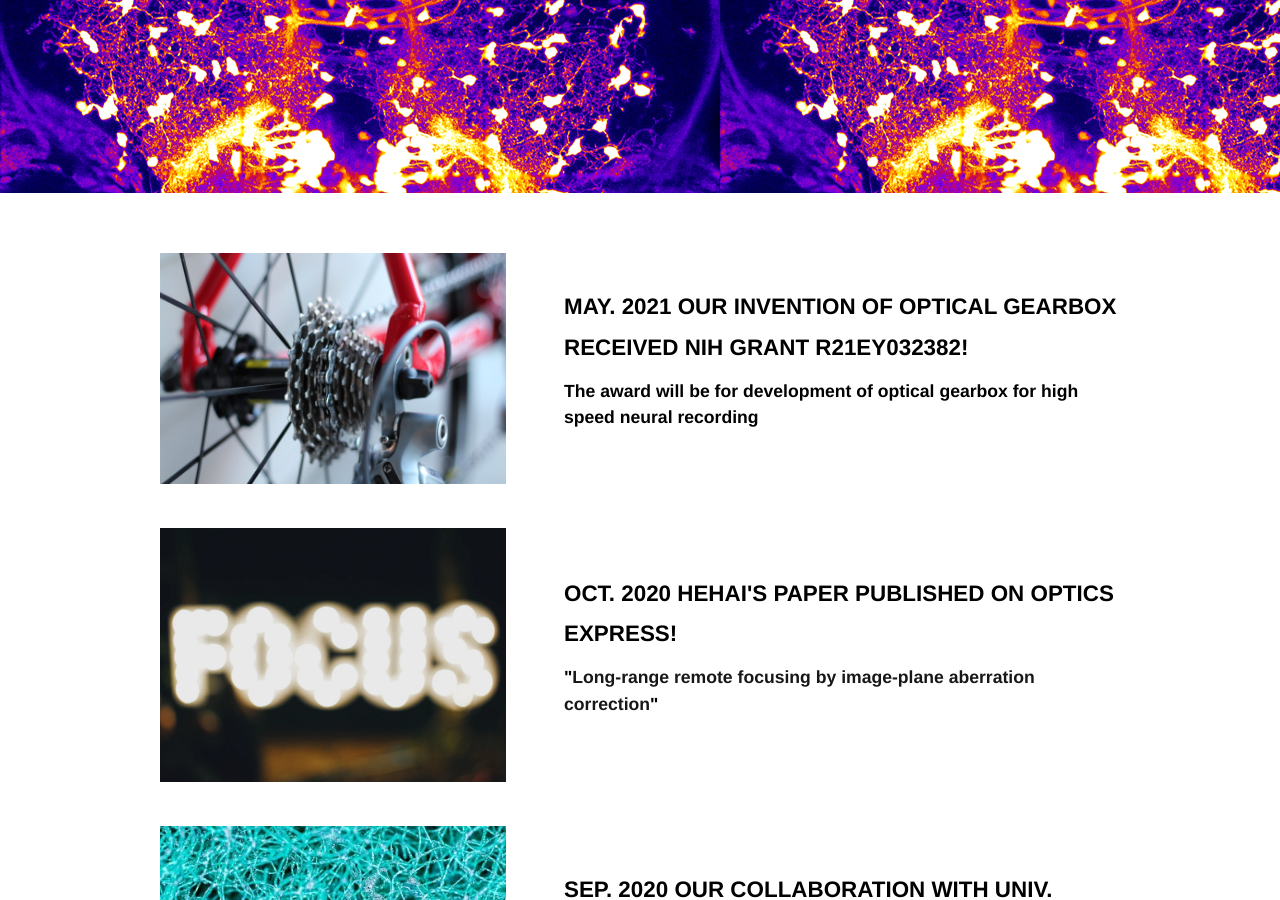
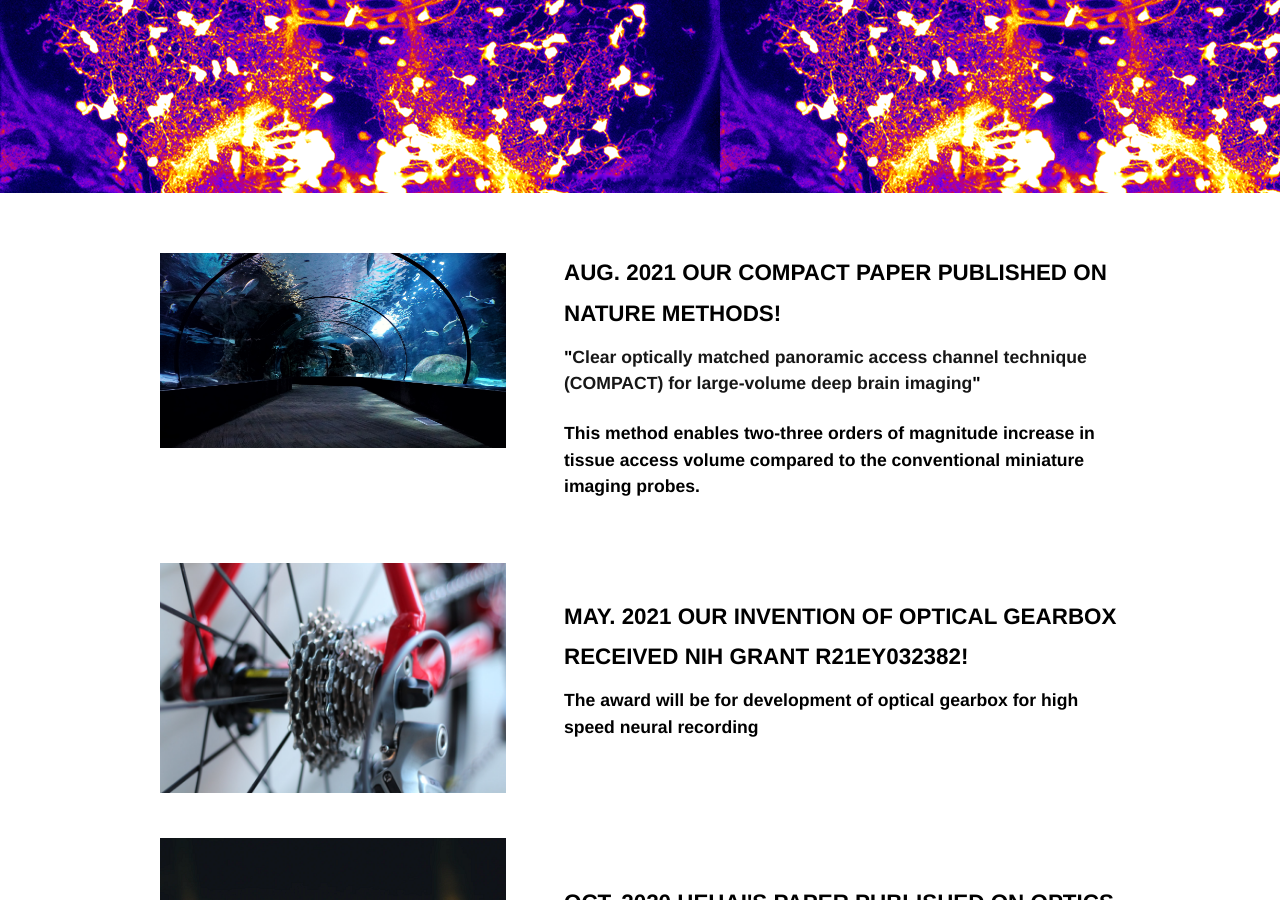
Before and after one commit to mengcuilab/mengcuilab.github.io, a Jekyll site: the page built from news.html, in a window 1280 px wide and 900 px high, scrolled down 441 px. Built offline with Jekyll 4.4.1, drawn with Linux system fonts in a browser that asks for light colours.

Commit message:
Update nature method paper

```diff
--- a/news.html
+++ b/news.html
@@ -11,6 +11,20 @@ layout: default
 
   <div class="main_wrapper">
 	<div id="news" class="main_wrapper_3fr">
+
+	  	<div class="news_wrapper">
+		  	<div class="news_img">
+				<img src="/assets/img/news/2021_bowenpaper.jpg" alt="2021_Nature_Methods">
+			</div>
+
+			<div class="news_txt">
+			  <h2> AUG. 2021 OUR COMPACT PAPER PUBLISHED ON NATURE METHODS!</h2>
+
+			  <h4>"<a href="https://www.nature.com/articles/s41592-021-01230-3">Clear optically matched panoramic access channel technique (COMPACT) for large-volume deep brain imaging</a>"</h4>
+
+		          <h4>This method enables two-three orders of magnitude increase in tissue access volume compared to the conventional miniature imaging probes. </h4> 			</div>
+
+		</div>
 
 
 	  	<div class="news_wrapper">
--- a/publications.html
+++ b/publications.html
@@ -16,6 +16,9 @@ title: Publications
 	  <div class="pubs_wrapper">
 
 		<!-- <h2> 2019 </h2> -->
+
+
+		<li> Wei, Bowen, Chenmao Wang, Zongyue Cheng, Baoling Lai, Wen-Biao Gan and <b>Meng Cui</b>. "<a href="https://www.nature.com/articles/s41592-021-01230-3">Clear optically matched panoramic access channel technique (COMPACT) for large-volume deep brain imaging</a>" Nature methods 18 (2021): 959.</li>
 
 
 		<li> Jiang, Hehai, Chenmao Wang, Bowen Wei, Wenbiao Gan, Dawen Cai, and <b>Meng Cui</b>. "<a href="https://www.osapublishing.org/oe/fulltext.cfm?uri=oe-28-23-34008&id=441958">Long-range remote focusing by image-plane aberration correction.</a>" Optics Express 28, no. 23 (2020): 34008-34014. </li>
```
Also changed, not shown: assets/img/news/2021_bowenpaper.jpg (added).
